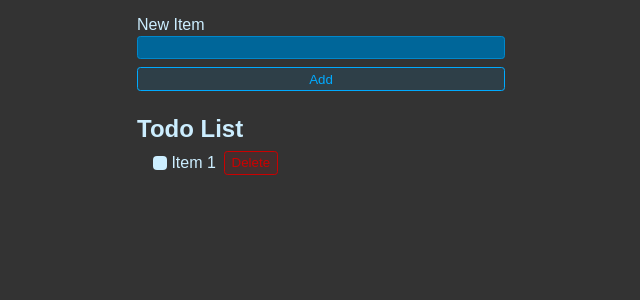
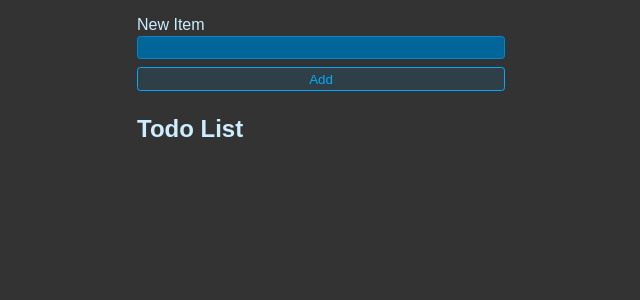
Before and after one commit to bautidea/react_todo_list, a React (Vite) app: page / in a window 1280 px wide. Shown: the top 300 px of the page, without its empty margins (319-959 px from the left). Built offline with nearby package versions, Linux system fonts and the light colour scheme.

Commit message:
Adding checkbox logic.

```diff
--- a/src/App.jsx
+++ b/src/App.jsx
@@ -1,24 +1,63 @@
 import './styles.css';
+import { useState } from 'react';
 
 function App() {
+  const [newItem, setNewItem] = useState('');
+  const [todos, setTodos] = useState([]);
+
+  const handleSubmit = (e) => {
+    e.preventDefault();
+
+    setTodos((currentTodos) => [
+      ...currentTodos,
+      { id: crypto.randomUUID(), title: newItem, completed: false },
+    ]);
+
+    setNewItem('');
+  };
+
+  const toggleTodo = (id, completed) => {
+    setTodos((currentTodos) =>
+      currentTodos.map((todo) => {
+        if (todo.id === id) {
+          return { ...todo, completed };
+        }
+
+        return todo;
+      })
+    );
+  };
+
   return (
     <>
-      <form className="new-item-form">
+      <form onSubmit={handleSubmit} className="new-item-form">
         <div className="form-row">
-          <label htmlfor="item">New Item</label>
-          <input type="text" id="item" />
+          <label htmlFor="item">New Item</label>
+          <input
+            type="text"
+            id="item"
+            value={newItem}
+            onChange={(e) => setNewItem(e.target.value)}
+          />
         </div>
         <button className="btn">Add</button>
       </form>
+
       <h1 className="header">Todo List</h1>
       <ul className="list">
-        <li>
-          <label>
-            <input type="checkbox" />
-            Item 1
-          </label>
-          <button className="btn btn-danger">Delete</button>
-        </li>
+        {todos.map((todo) => (
+          <li key={todo.id}>
+            <label>
+              <input
+                type="checkbox"
+                checked={todo.completed}
+                onChange={(e) => toggleTodo(todo.id, e.target.checked)}
+              />
+              {todo.title}
+            </label>
+            <button className="btn btn-danger">Delete</button>
+          </li>
+        ))}
       </ul>
     </>
   );
```
